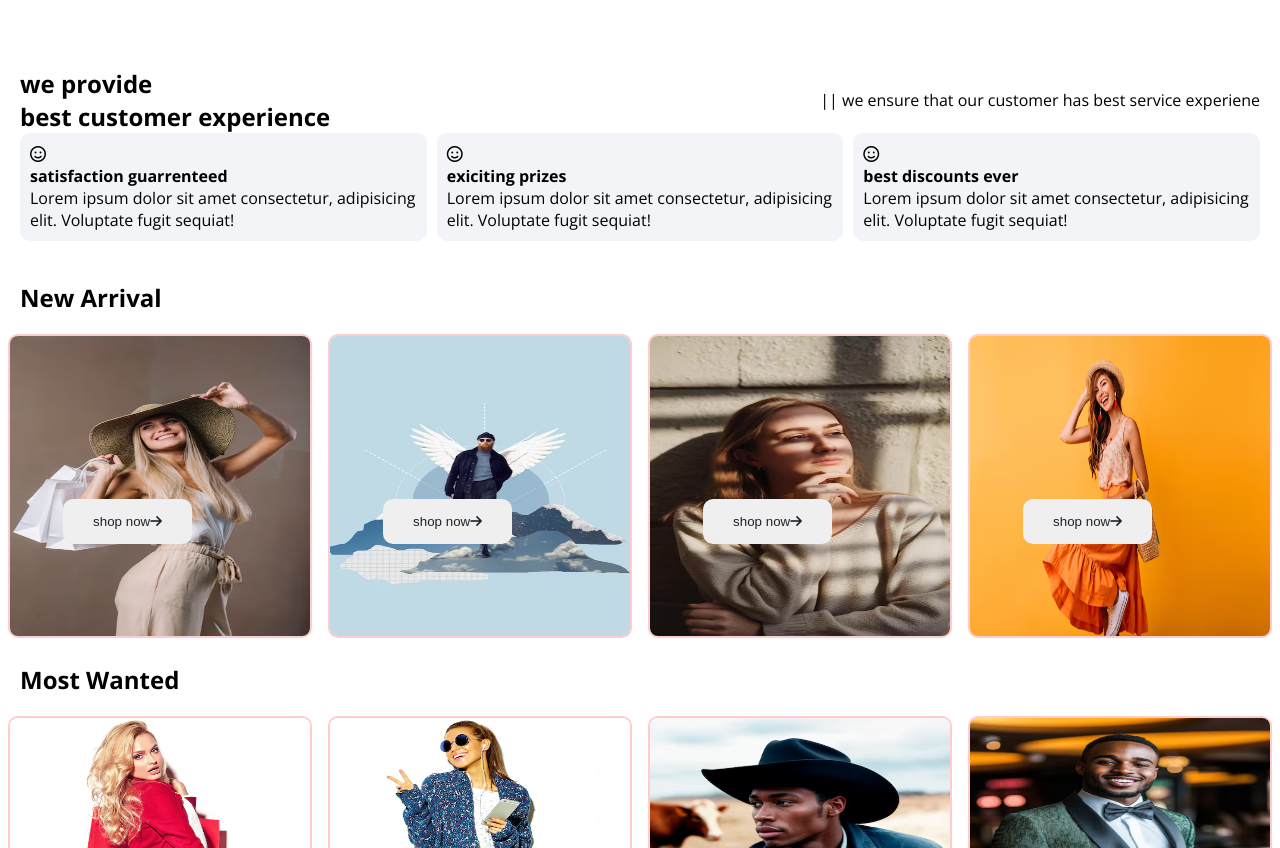
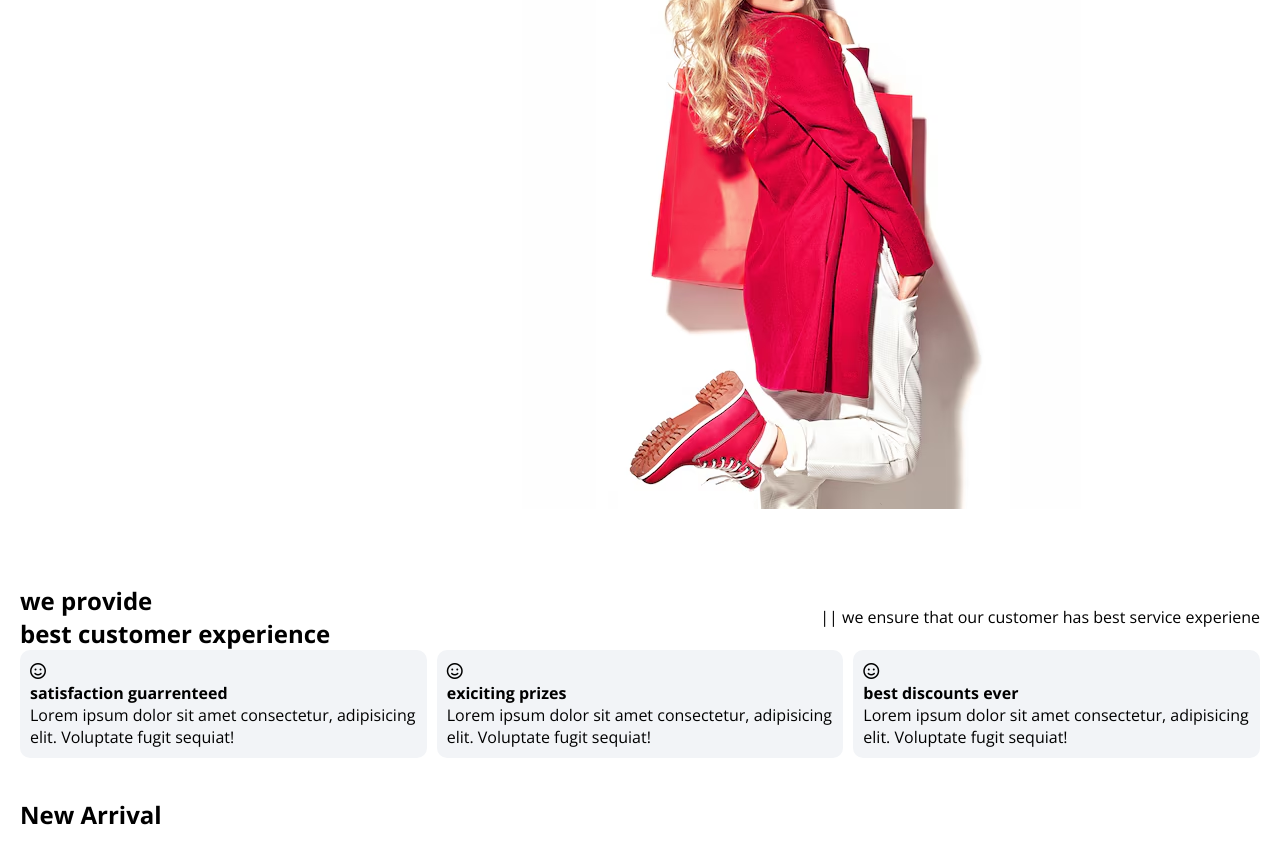
Before and after one commit to chandrut-git/Ecommerce_project, a plain HTML site: page index.html in a window 1280 px wide. Shown: the part 209-1057 px from the top of the page. Drawn offline with nearby package versions, Linux system fonts and the light colour scheme; a web font is replaced by a local one.

Commit message:
Update index.html

```diff
--- a/index.html
+++ b/index.html
@@ -48,7 +48,7 @@
             <button class="header_btn">shop now</button>
         </div>
         <div>
-            <img class="header_img" src="./assets/t17.jpg" alt="trendy">
+            <img src="./assets/t5.avif" alt="Random Fashion Image">
         </div>
     </div>
     <!--service-->
@@ -99,7 +99,7 @@
             <button >shop now<i class="fa-solid fa-arrow-right"></i></button>
         </div>
         <div class="new_arrival_container">
-            <img src="./assets/t14.avif" alt="Random Fashion Image">
+            <img src="./assets/t5.avif" alt="Random Fashion Image">
             <button >shop now<i class="fa-solid fa-arrow-right"></i></button>
         </div>
         <div class="new_arrival_container">
```
